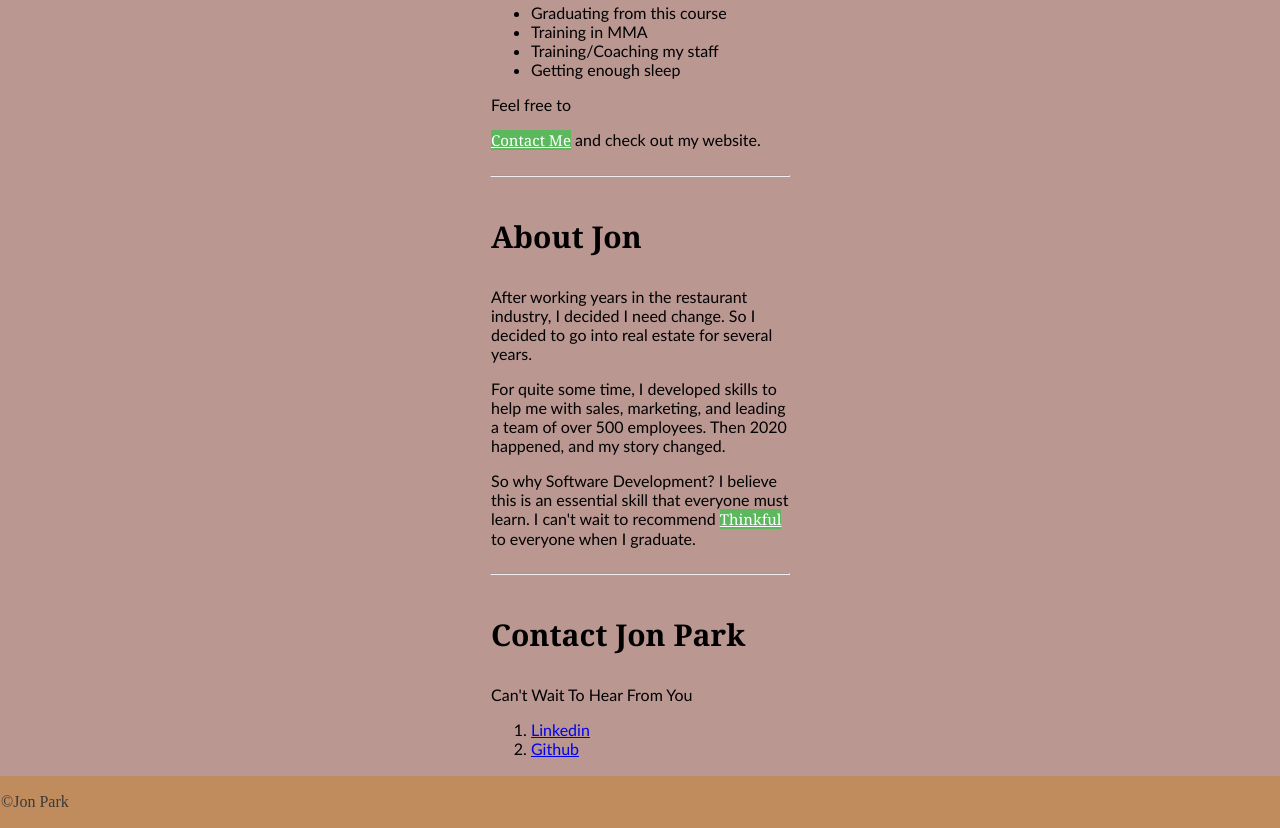
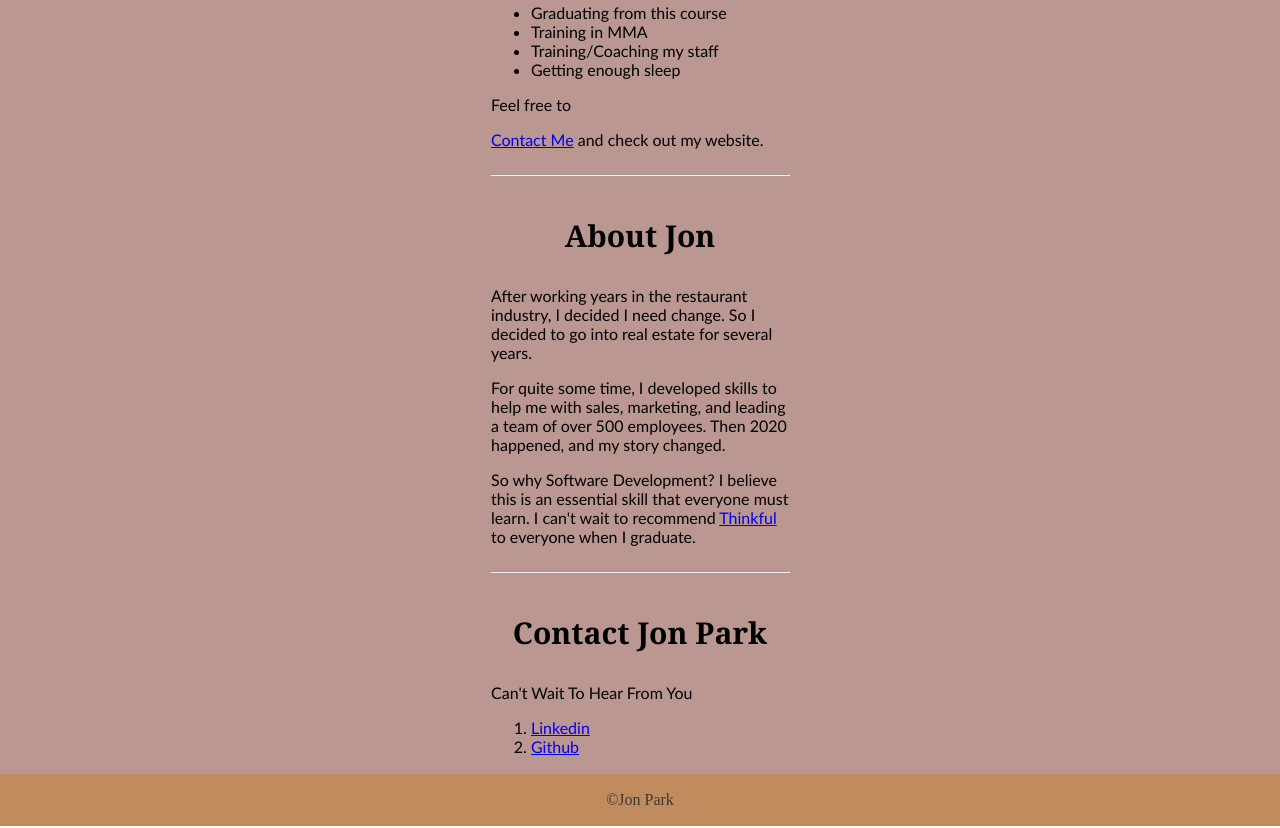
Before and after one commit to realjonpark/myFirstPortfolio, a plain HTML site: page index.html in a window 1280 px wide. Shown: the part 815-1643 px from the top of the page. Drawn offline with Linux system fonts and the light colour scheme; a script that the page names is missing.

Commit message:
Update style.css

```diff
--- a/style.css
+++ b/style.css
@@ -11,14 +11,10 @@ footer {
     padding: 1px; /* tweaked from 0 to 1px */
 }
 
-
-.text-centered{
-  text-align: center;
-}
-
 .persian-orange{
   background-color: #C18C5D;
   color: rgb(59, 57, 57);
+  text-align: center
 }
 
 h1{
@@ -36,9 +32,10 @@ h1{
   background-color: #BA9790;
 }
 
-h3,h4,h5{
+h3{
   font-family: Georgia, 'Times New Roman', Times, serif;
   font-size: 30px;
+  text-align: center
 }
 
 
@@ -48,7 +45,7 @@ h3,h4,h5{
   margin: auto;
 }
 
-.btn-contact, .btn-thinkful{
+.btn-contact:hover, .btn-thinkful:hover{
   font-family: Georgia, 'Times New Roman', Times, serif;
   font-size: 15px;
   color: #fff;
```
